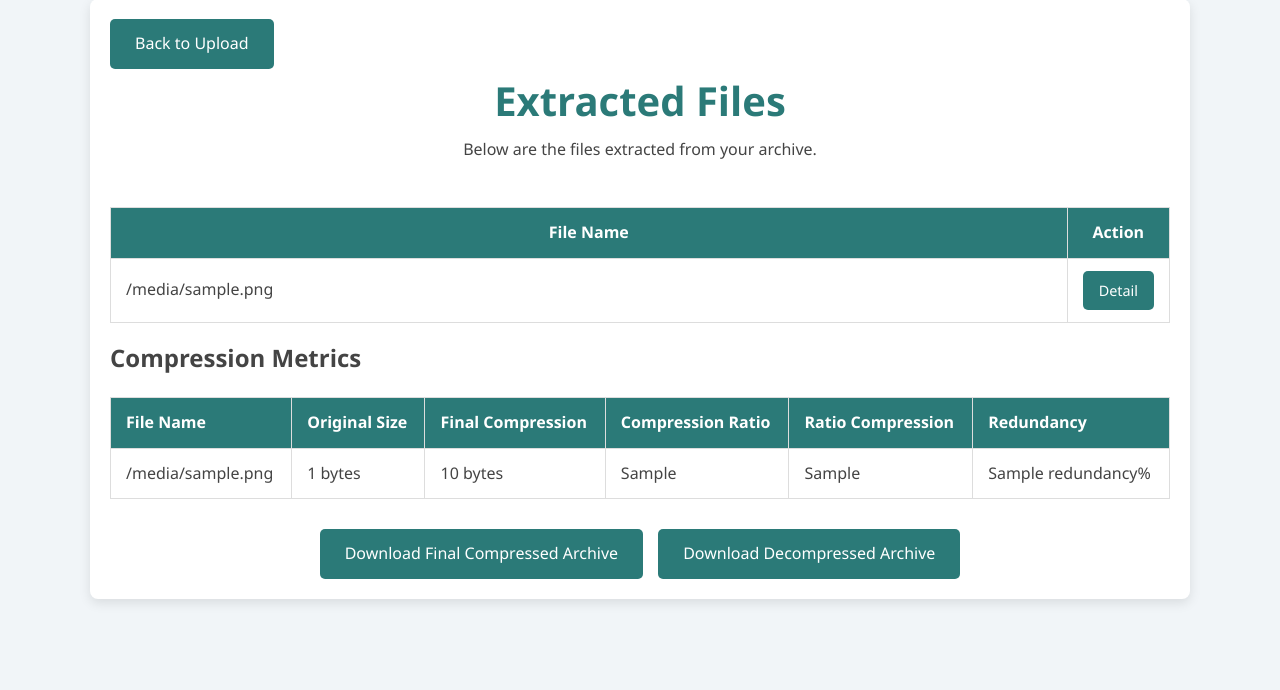
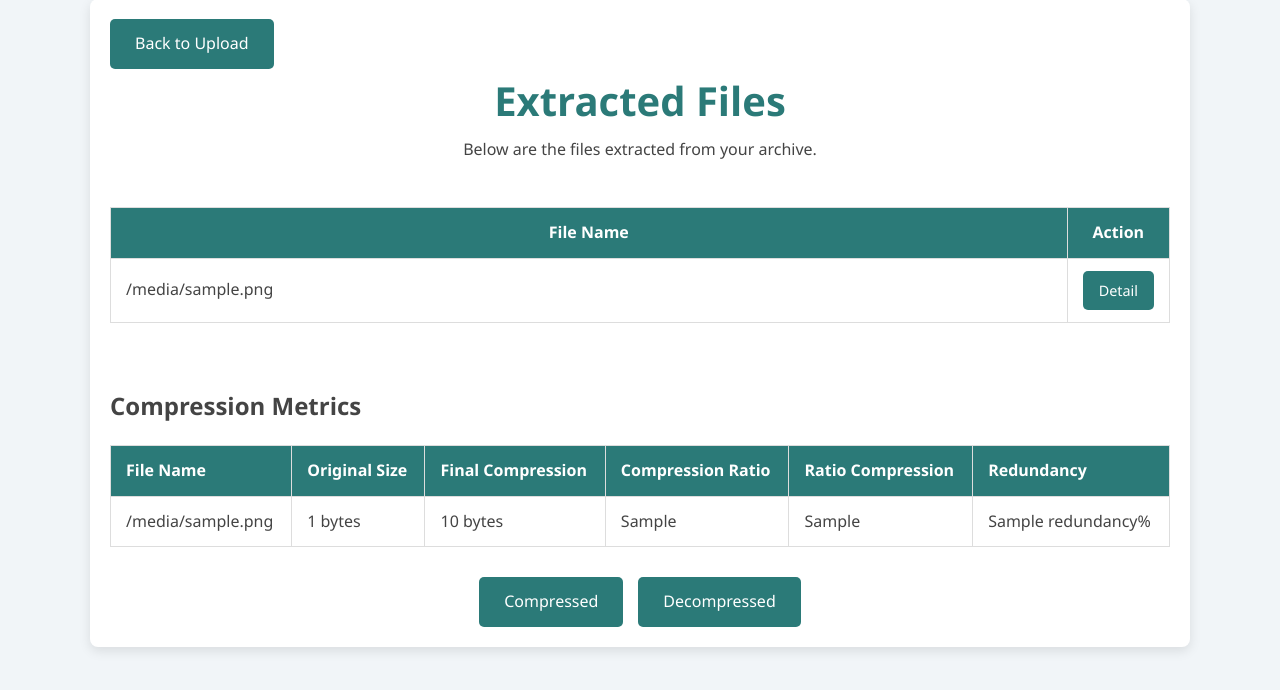
Before and after one commit to Jazsonxy/Multiple-Compression-Using-Sequitur-and-Elias-Gamma-Algorithm, a Flask app: template templates/list_archive.html in a window 1280 px wide. Shown: the part 31-721 px from the top of the page. Run offline with Flask 3, Linux system fonts and the light colour scheme; the template is opened without the code that fills it: most values are stand-ins (such as "Sample title", 1, 10 or a date in 2020); some libraries are stand-ins or nearby versions.

Commit message:
Update list_archive.html

```diff
--- a/templates/list_archive.html
+++ b/templates/list_archive.html
@@ -90,6 +90,10 @@
     .download-buttons a:hover {
       background-color: #3a9d94;
     }
+    /* Tambahan jarak antara tabel */
+    h2 {
+      margin-top: 3rem;
+    }
   </style>
 </head>
 <body>
@@ -149,10 +153,10 @@
     <!-- Tombol Download untuk kedua arsip -->
     <div class="download-buttons">
       <a href="{{ url_for('download_file', file_type='zip', file_name=zip_file_path_compressed.split('/')[-1]) }}" class="btn-download">
-        Download Final Compressed Archive
+        Compressed
       </a>
       <a href="{{ url_for('download_file', file_type='zip', file_name=zip_file_path_decompressed.split('/')[-1]) }}" class="btn-download">
-        Download Decompressed Archive
+        Decompressed
       </a>
     </div>
   </div>
```
